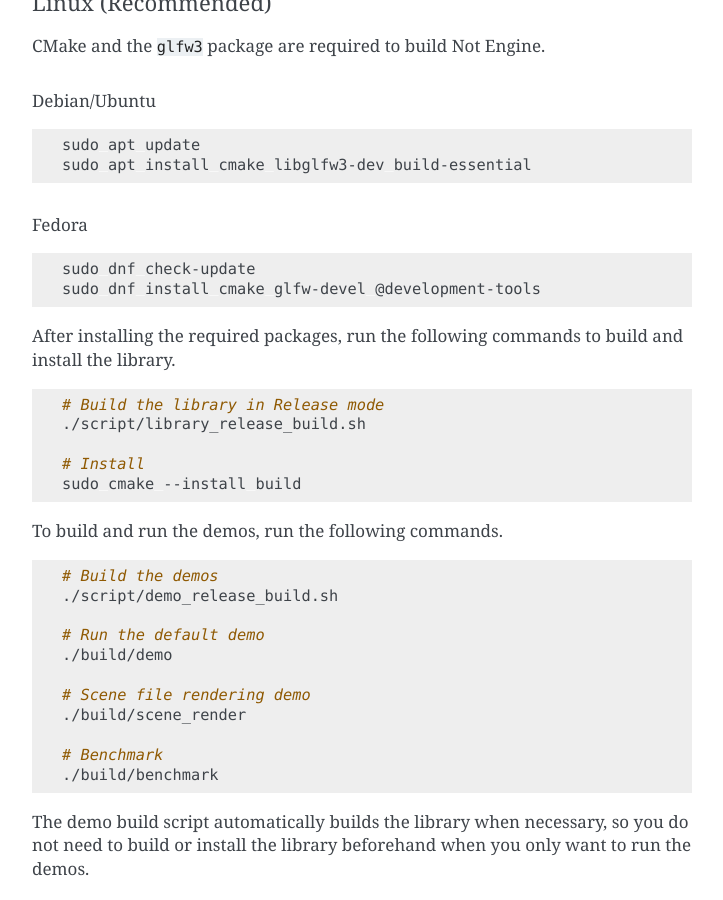
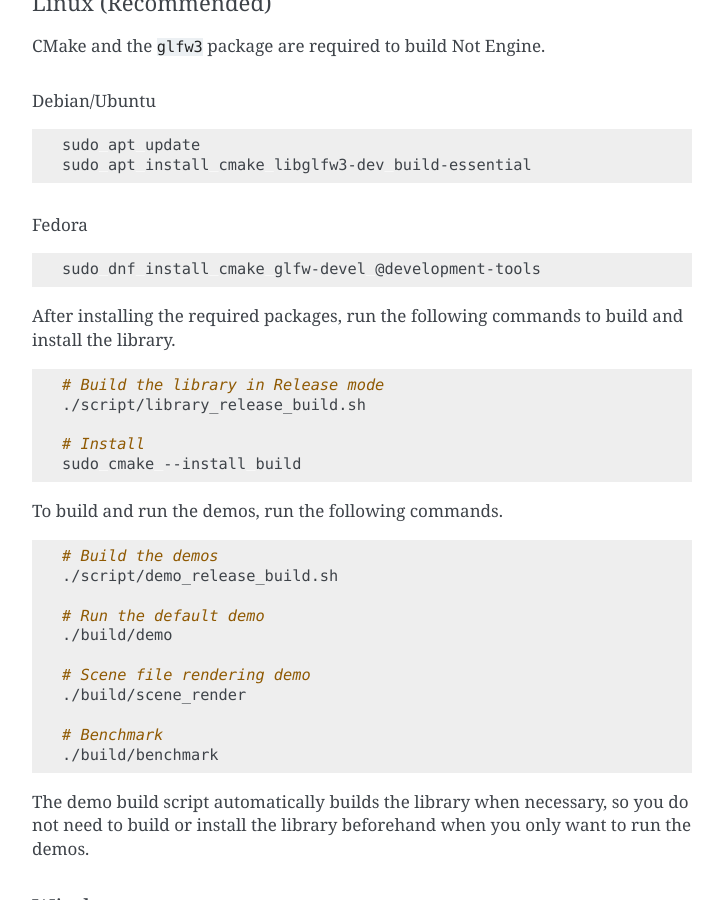
Before and after one commit to sinokadev/notengine, a Sphinx documentation site: the page built from docs/source/getting-started.rst, in a window 1280 px wide and 900 px high, scrolled down 625 px. Shown: the whole window, without its empty margins (388-1111 px from the left). Built offline with Sphinx 7.4.7, drawn with Linux system fonts in a browser that asks for light colours.

Commit message:
edit docs

```diff
--- a/docs/source/getting-started.rst
+++ b/docs/source/getting-started.rst
@@ -42,7 +42,6 @@
 
 .. code-block:: bash
 
-   sudo dnf check-update
    sudo dnf install cmake glfw-devel @development-tools
 
 After installing the required packages, run the following commands to build and install the library.
```
